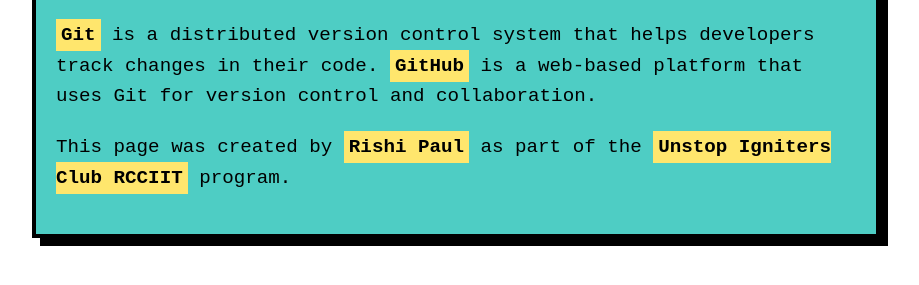
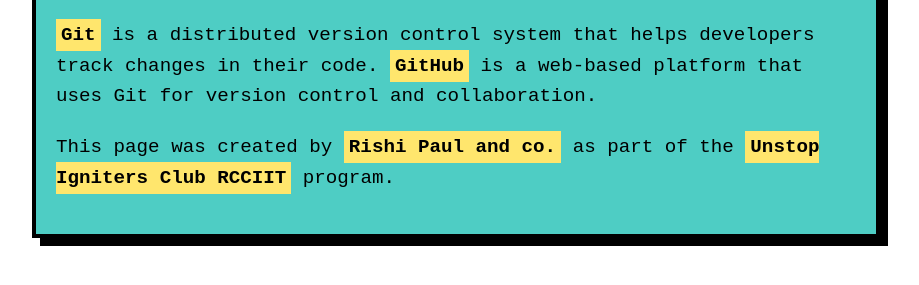
Before and after one commit to rishicds3/myfirstproject, a plain HTML site: page index.html in a window 1280 px wide. Shown: the part 183-468 px from the top of the page, without its empty margins (184-1103 px from the left). Drawn offline with Linux system fonts and the light colour scheme.

Commit message:
my changes

```diff
--- a/index.html
+++ b/index.html
@@ -10,7 +10,7 @@
     <div class="container">
         <h1>Git and GitHub</h1>
         <p><span class="highlight">Git</span> is a distributed version control system that helps developers track changes in their code. <span class="highlight">GitHub</span> is a web-based platform that uses Git for version control and collaboration.</p>
-        <p>This page was created by <span class="highlight">Rishi Paul</span> as part of the <span class="highlight">Unstop Igniters Club RCCIIT</span> program.</p>
+        <p>This page was created by <span class="highlight">Rishi Paul and co.</span> as part of the <span class="highlight">Unstop Igniters Club RCCIIT</span> program.</p>
     </div>
 </body>
 </html>
```
